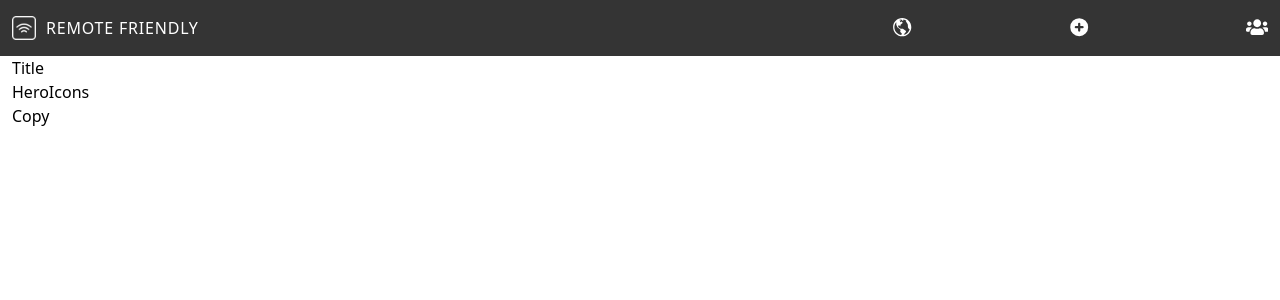
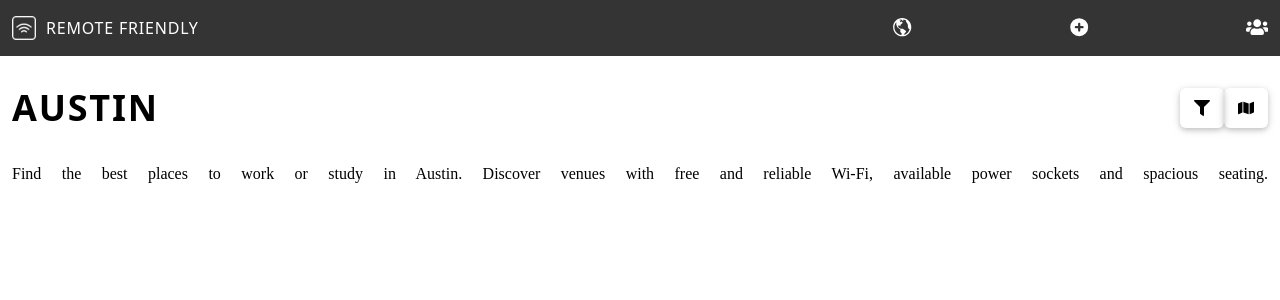
Before and after one commit to roodhouse/python-coffee-shops, a React (Create React App) app in the folder frontend/: page / in a window 1280 px wide. Shown: the top 300 px of the page. Built offline with nearby package versions, Linux system fonts and the light colour scheme.

Commit message:
heroMoblie done

```diff
--- a/frontend/src/App.js
+++ b/frontend/src/App.js
@@ -14,9 +14,9 @@ function App() {
           <div id='headerWrapper' className='w-full bg-gray px-[.75rem] py-[1rem]'>
             <Header />
           </div>
-        <div id='mainContainer' className='px-[.75rem]'>
+        <div id='mainContainer' className='px-[.75rem] mt-[2rem]'>
           <div id='homeWrapper' style={home ? {display: 'block'} : {display: 'none'}}>
-          <Home />
+            <Home />
           </div>
 
 
--- a/frontend/src/components/Home.jsx
+++ b/frontend/src/components/Home.jsx
@@ -10,7 +10,7 @@ function Home() {
   return (
     <>
         <div id="homeContainer">
-            <div id="titleIconsWrapper">
+            <div id="titleIconsWrapper" className='mb-[2rem]'>
                 <TitleIcons />
             </div>
             <div id="copyWrapper">
--- a/frontend/src/components/header/home/Copy.jsx
+++ b/frontend/src/components/header/home/Copy.jsx
@@ -1,8 +1,16 @@
 import React from 'react'
+import { useMain } from '../../../context/main';
 
 function Copy() {
+
+    const { currentCity } = useMain()
+
   return (
-    <div>Copy</div>
+    <>
+        <div id="copyContainer" className='font-["PT_Serif"] leading-7 text-justify TextAlignLast'>
+            <p>Find the best places to work or study in {currentCity}. Discover venues with free and reliable Wi-Fi, available power sockets and spacious seating.</p>
+        </div>
+    </>
   )
 }
 
--- a/frontend/src/components/header/home/TitleIcons.jsx
+++ b/frontend/src/components/header/home/TitleIcons.jsx
@@ -5,11 +5,11 @@ import HeroTitle from './heroTitle/HeroTitle'
 function TitleIcons() {
   return (
     <>
-        <div id="titleIconsContainer">
-            <div id="titleWrapper">
+        <div id="titleIconsContainer" className='flex justify-between'>
+            <div id="heroTitleWrapper">
                 <HeroTitle />
             </div>
-            <div id="iconsWrapper">
+            <div id="heroIconsWrapper">
                 <HeroIcons />
             </div>
         </div>
--- a/frontend/src/components/header/home/heroIcons/HeroIcons.jsx
+++ b/frontend/src/components/header/home/heroIcons/HeroIcons.jsx
@@ -1,8 +1,19 @@
 import React from 'react'
+import FilterIcon from './filterIcon/FilterIcon'
+import MapIcon from './mapIcon/MapIcon'
 
 function HeroIcons() {
   return (
-    <div>HeroIcons</div>
+    <>
+      <div id="heroIconsContainer" className='flex flex-nowrap '>
+        <div id="filterIconWrapper" className='px-2 py-3 w-11 flex justify-center shadow-[0_2px_5px_0_rgba(0,0,0,0.16),0_2px_10px_0_rgba(0,0,0,0.12)] rounded-md'>
+          <FilterIcon />
+        </div>
+        <div id="mapIconWrapper" className='px-2 py-3 w-11 flex justify-center shadow-[0_2px_5px_0_rgba(0,0,0,0.16),0_2px_10px_0_rgba(0,0,0,0.12)] rounded-md'>
+          <MapIcon />
+        </div>
+      </div>
+    </>
   )
 }
 
--- /dev/null
+++ b/frontend/src/components/header/home/heroIcons/filterIcon/FilterIcon.jsx
@@ -0,0 +1,15 @@
+import React from 'react'
+import { FaFilter } from "react-icons/fa";
+
+
+function FilterIcon() {
+  return (
+    <>
+        <div id="filterIconContainer">
+            <FaFilter />
+        </div>
+    </>
+  )
+}
+
+export default FilterIcon
--- /dev/null
+++ b/frontend/src/components/header/home/heroIcons/mapIcon/MapIcon.jsx
@@ -0,0 +1,14 @@
+import React from 'react'
+import { FaMap } from "react-icons/fa";
+
+function MapIcon() {
+  return (
+    <>
+        <div id="mapIconContainer">
+            <FaMap />
+        </div>
+    </>
+  )
+}
+
+export default MapIcon
--- a/frontend/src/components/header/home/heroTitle/HeroTitle.jsx
+++ b/frontend/src/components/header/home/heroTitle/HeroTitle.jsx
@@ -1,8 +1,15 @@
 import React from 'react'
+import { useMain } from '../../../../context/main';
 
 function HeroTitle() {
+
+  const { currentCity } = useMain()
   return (
-    <div>Title</div>
+    <>
+      <div id="heroTitleContainer" className='text-4xl uppercase font-bold tracking-wider'>
+        <h2>{currentCity}</h2>
+      </div>
+    </>
   )
 }
 
--- a/frontend/src/index.css
+++ b/frontend/src/index.css
@@ -4,6 +4,12 @@
 
 @import url('https://fonts.googleapis.com/css2?family=Noto+Sans:wght@400;700&family=PT+Serif:wght@400;700&display=swap');
 
+@layer utilities{
+    .TextAlignLast{
+        text-align-last: justify;
+    }
+}
+
 body {
     font-family: 'Noto Sans';
 }
```
